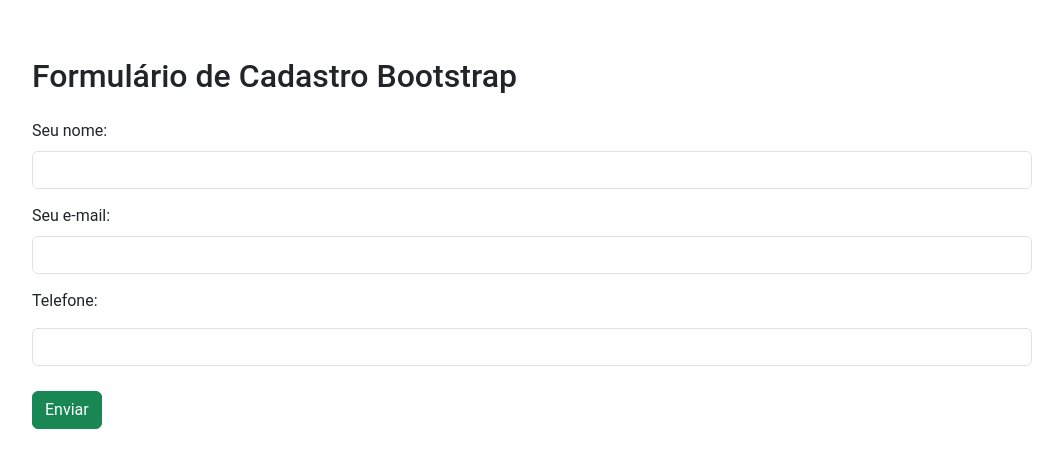
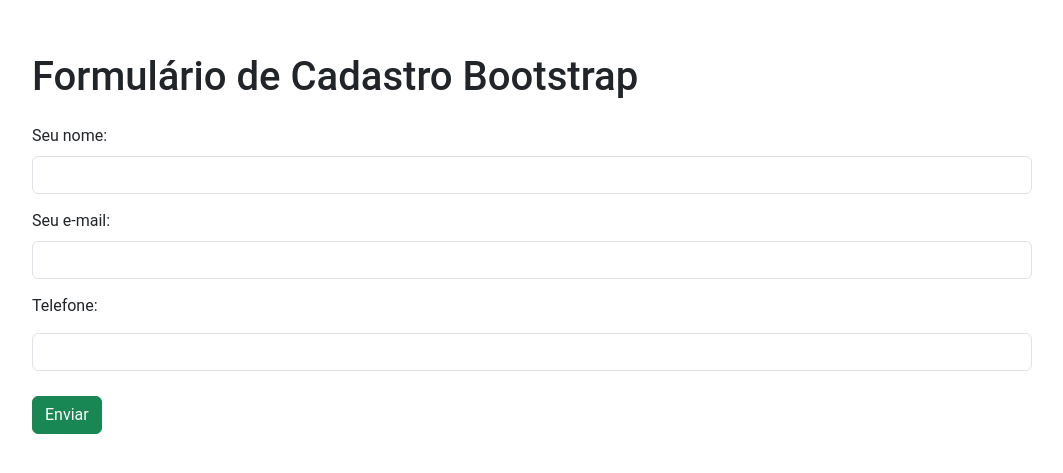
Before and after one commit to RafaelCelso/EBAC, a plain HTML site: page exercicio_bootstrap/index.html in a window 1280 px wide. Shown: the part 157-630 px from the top of the page, without its empty margins (108-1171 px from the left). Drawn offline with nearby package versions, Linux system fonts and the light colour scheme.

Commit message:
Arrumando título
Trocando h2 por h1

```diff
--- a/exercicio_bootstrap/index.html
+++ b/exercicio_bootstrap/index.html
@@ -25,7 +25,7 @@
 
 <body>
   <div class="container">
-    <h2>Formulário de Cadastro Bootstrap</h2>
+    <h1>Formulário de Cadastro Bootstrap</h1>
 
     <form>
       <label class="form-label" for="nome">Seu nome:</label>
```
